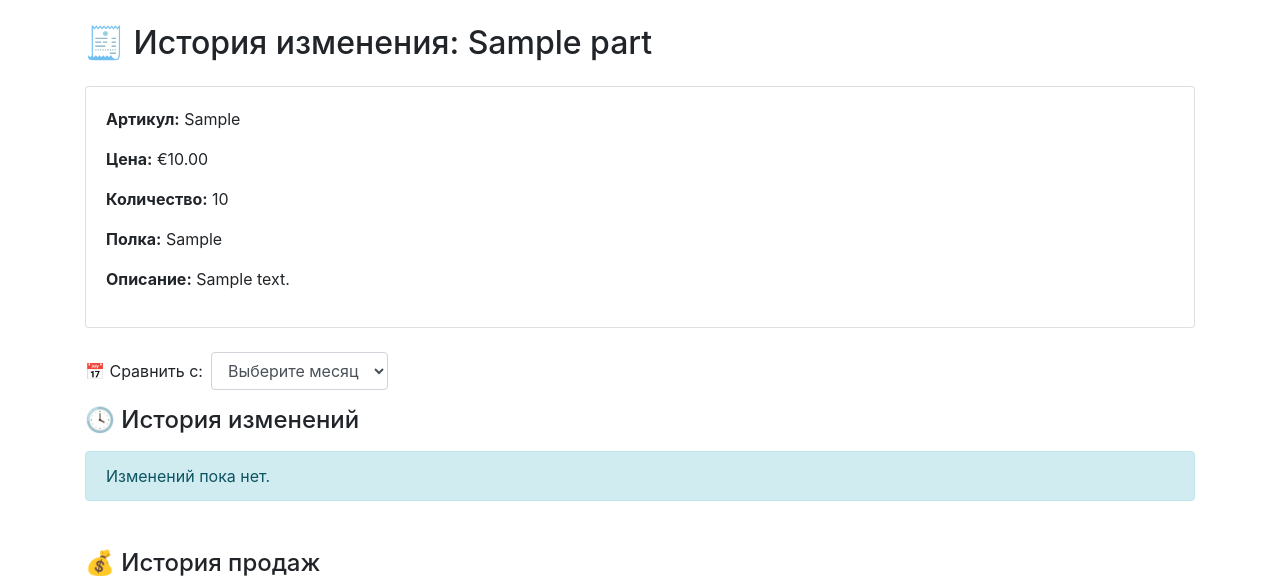
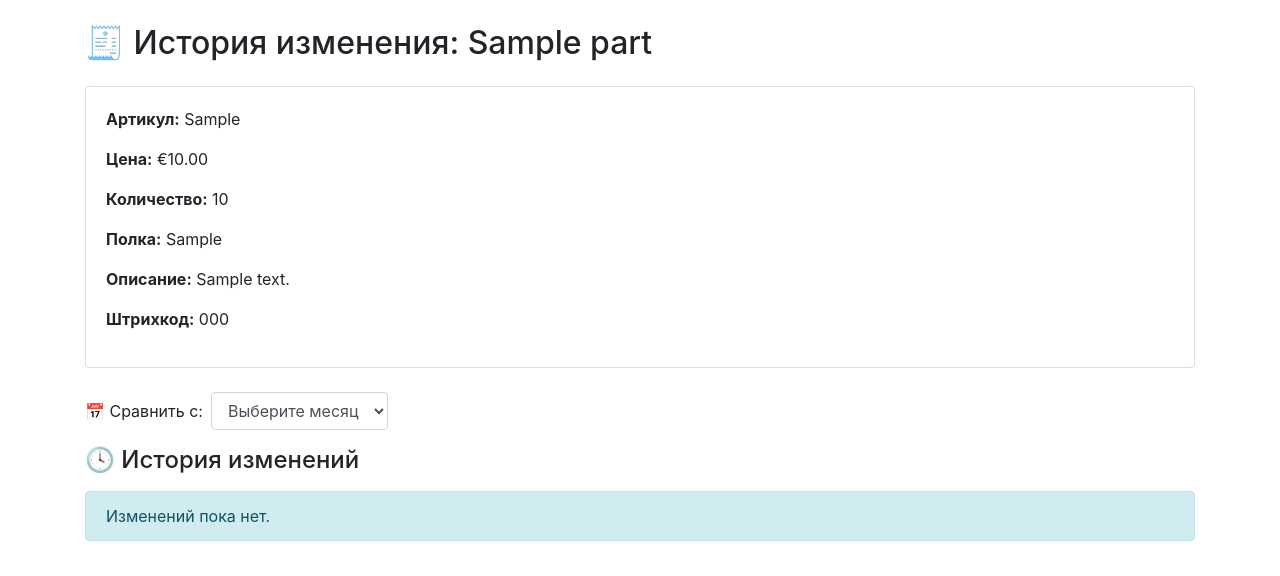
Before and after one commit to Ewi0/ALLOwhk, a PHP site: page /part_history.php?id=1 in a window 1280 px wide. Shown: the top 576 px of the page. Run offline with PHP 8.4, Linux system fonts and the light colour scheme; the visitor is signed in with stand-in values (Sample User, id 1); tables that the repository leaves empty or names only in its code hold one stand-in row (values such as "Sample post"); data that the repository does not hold is empty.

Commit message:
Update part_history.php

```diff
--- a/part_history.php
+++ b/part_history.php
@@ -42,6 +42,7 @@ $logs = $result->fetch_all(MYSQLI_ASSOC);
                 <p><strong>Количество:</strong> <?= $data['quantity'] ?></p>
                 <p><strong>Полка:</strong> <?= htmlspecialchars($data['shelf']) ?></p>
                 <p><strong>Описание:</strong> <?= htmlspecialchars($data['description']) ?></p>
+                <p><strong>Штрихкод:</strong> <?= htmlspecialchars($data['barcode']) ?></p>
             </div>
         </div>
 
```
